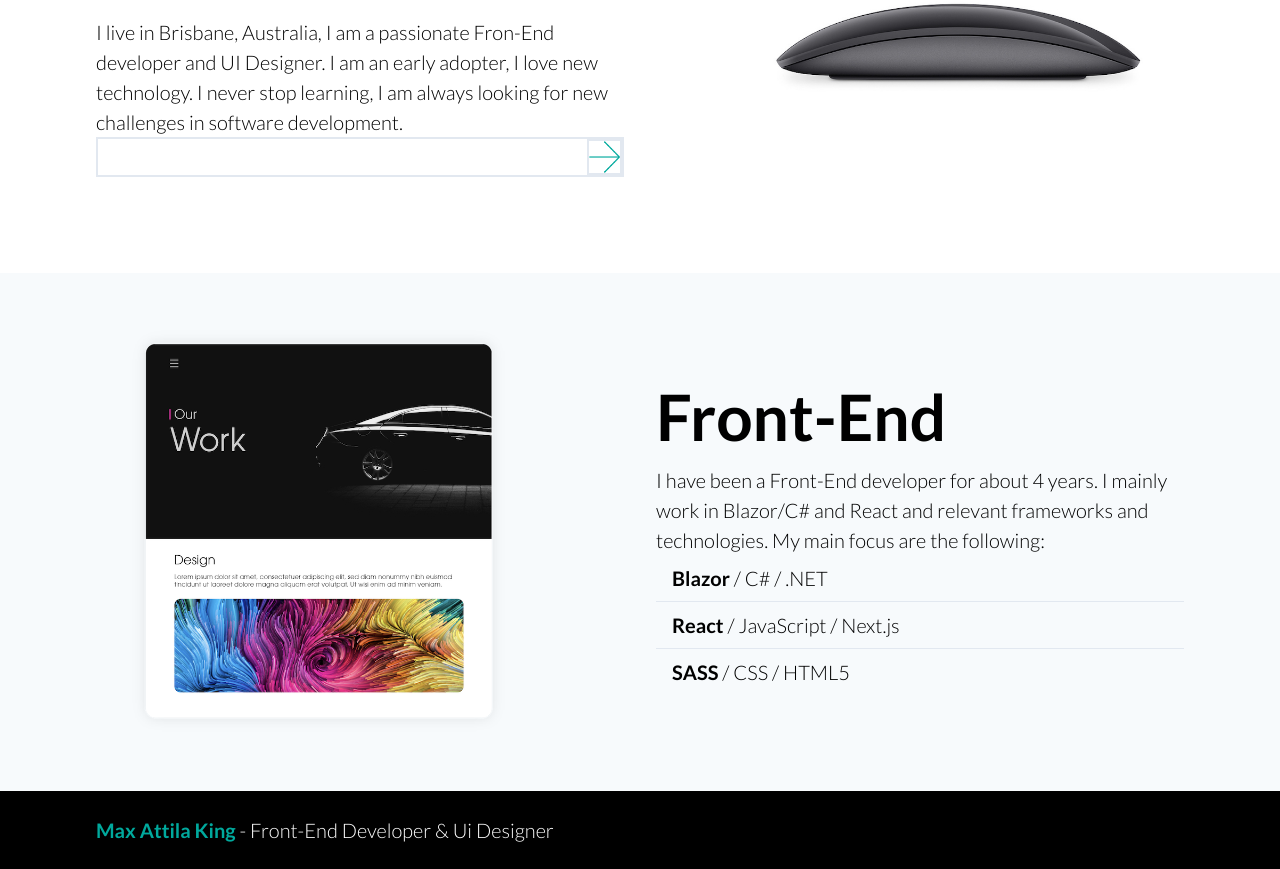
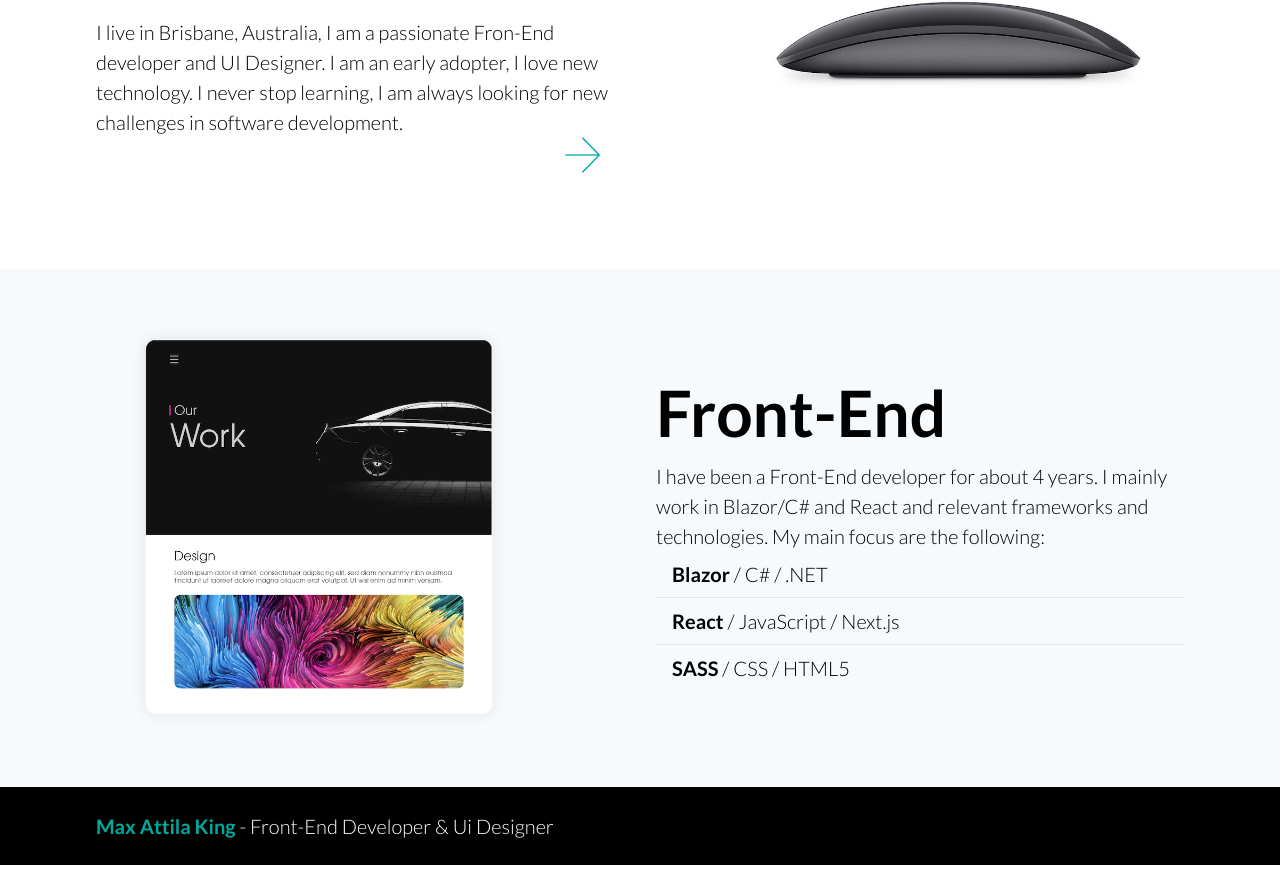
Before and after one commit to attilaking/max-portfolio, a React (Create React App) app: page / in a window 1280 px wide. Shown: the part 889-1758 px from the top of the page. Built offline with nearby package versions, Linux system fonts and the light colour scheme.

Commit message:
Fix read more

```diff
--- a/src/pages/Home.js
+++ b/src/pages/Home.js
@@ -24,12 +24,10 @@ const Home = (props) => {
                                 About Me
                             </div>
                             <p className="text-xl font-light">I live in Brisbane, Australia, I am a passionate Fron-End developer and UI Designer. I am an early adopter, I love new technology. I never stop learning, I am always looking for new challenges in software development.</p>
-                            <div class="border-2 grid justify-items-end w-full">
-                                <div className="hint hint--top" aria-label="Show more">
+                            <div class="grid justify-items-end w-full">
                                     <a href="/about">
-                                        <img className="border-2 hover:mr-4 transition-margin duration-500 ease-in-out" style={{ "width": "35px" }} alt="more" src={arrowRightImg} />
+                                        <img className="mr-6 hover:mr-4 transition-margin duration-500 ease-in-out" style={{ "width": "35px" }} alt="more" src={arrowRightImg} />
                                     </a>
-                                </div>
                             </div>
                         </div>
                     </div>
```
